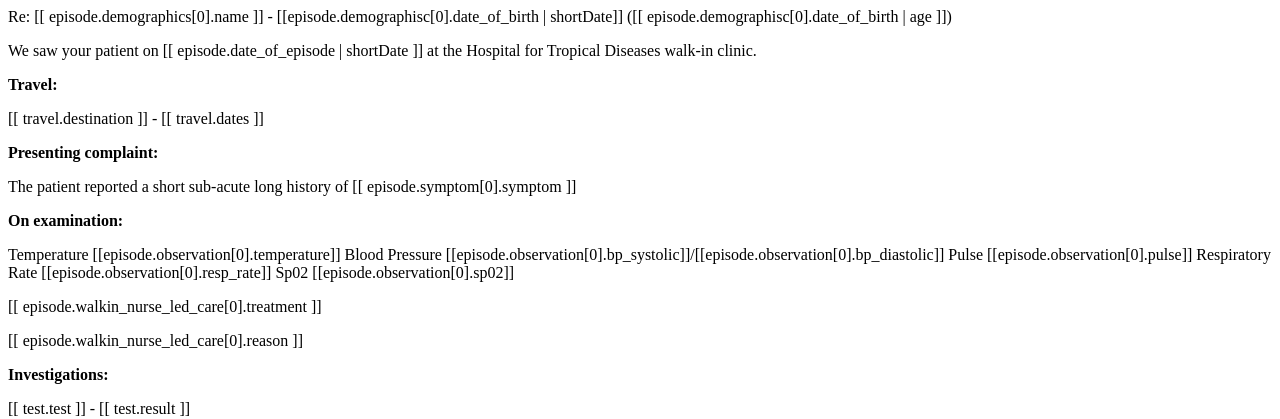
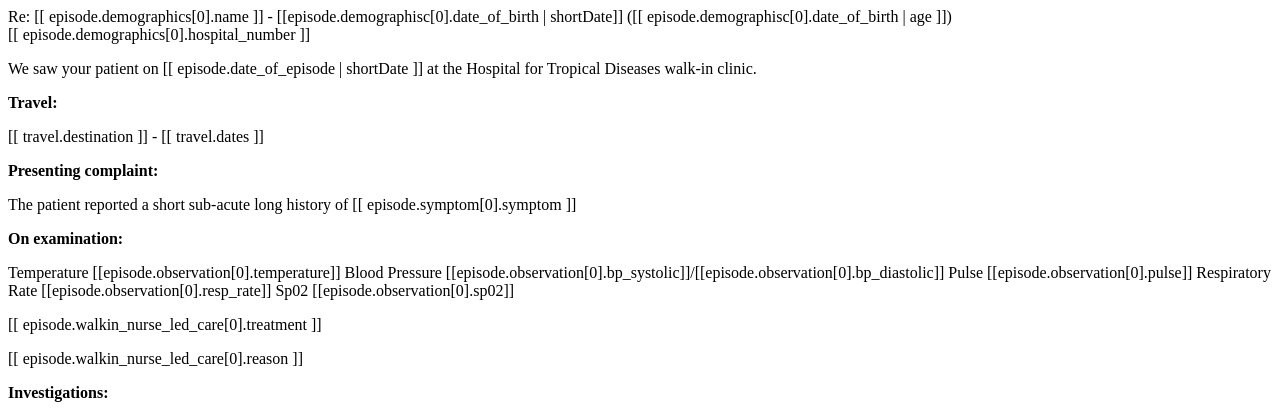
Before and after one commit to openhealthcare/opal-walk-in, a Django app: template walkin/templates/walkin_nurse_discharge_letter.html in a window 1280 px wide. Shown: the top 419 px of the page. Run offline with Django 3.2, Linux system fonts and the light colour scheme; the template is opened without the code that fills it, so the values that code supplies are empty.

Commit message:
Remove Nurse discharge letter from main actions panel. Display Hospital number in letter.
refs openhealthcare/elcid#640

```diff
--- a/walkin/templates/actions/discharge_summary.html
+++ b/walkin/templates/actions/discharge_summary.html
@@ -3,6 +3,3 @@
 <p ng-show="episode.category == 'Walkin' && episode.hasTag('walkin_doctor')">
   {% modalsummary 'walkindoctor' %}
 </p>
-<p ng-show="episode.category == 'Walkin' && episode.hasTag('walkin_triage')">
-  {% modalsummary 'walkinnurse' %}
-</p>
--- a/walkin/templates/walkin_nurse_discharge_letter.html
+++ b/walkin/templates/walkin_nurse_discharge_letter.html
@@ -1,6 +1,7 @@
 <p>
-  Re: [[ episode.demographics[0].name ]] <span ng-show="episode.demographisc[0].date_of_birth"> -
+  Re: [[ episode.demographics[0].name ]] <span ng-show="episode.demographics[0].date_of_birth"> -
     [[episode.demographisc[0].date_of_birth | shortDate]] ([[ episode.demographisc[0].date_of_birth | age ]])<br />
+    [[ episode.demographics[0].hospital_number ]]
   </span>
 </p>
 
```
